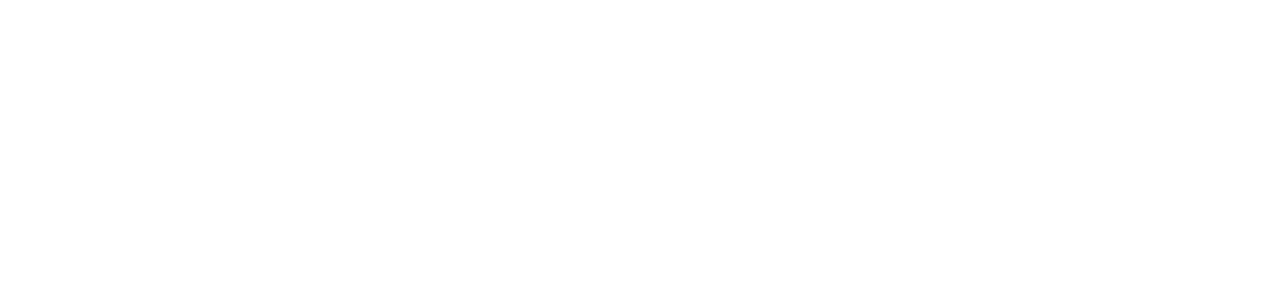
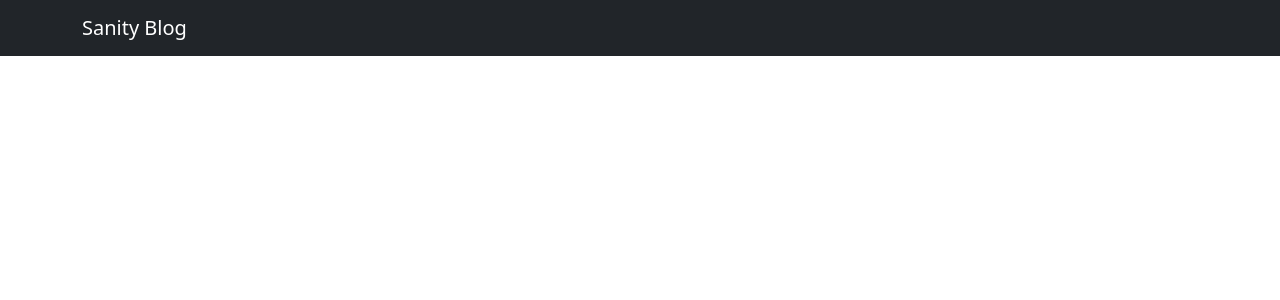
Before and after one commit to Sam44323/Sanity, a Next.js app in the folder sanity-test-frontend/: page / in a window 1280 px wide. Shown: the top 300 px of the page. Built offline with nearby package versions, Linux system fonts and the light colour scheme.

Commit message:
add: added bootstrap initlizer for sanity

```diff
--- a/sanity-test-frontend/pages/index.tsx
+++ b/sanity-test-frontend/pages/index.tsx
@@ -1,6 +1,8 @@
 import type { NextPage } from "next";
 import Head from "next/head";
 import Image from "next/image";
+import Container from "react-bootstrap/Container";
+import Navbar from "react-bootstrap/Navbar";
 
 const Home: NextPage = () => {
   return (
@@ -10,6 +12,18 @@
         <meta name="description" content="Generated by create next app" />
         <link rel="icon" href="/favicon.ico" />
       </Head>
+      <Navbar bg="dark" expand="lg">
+        <Container>
+          <Navbar.Brand
+            style={{
+              color: "white",
+            }}
+            href="#home"
+          >
+            Sanity Blog
+          </Navbar.Brand>
+        </Container>
+      </Navbar>
     </div>
   );
 };
```
